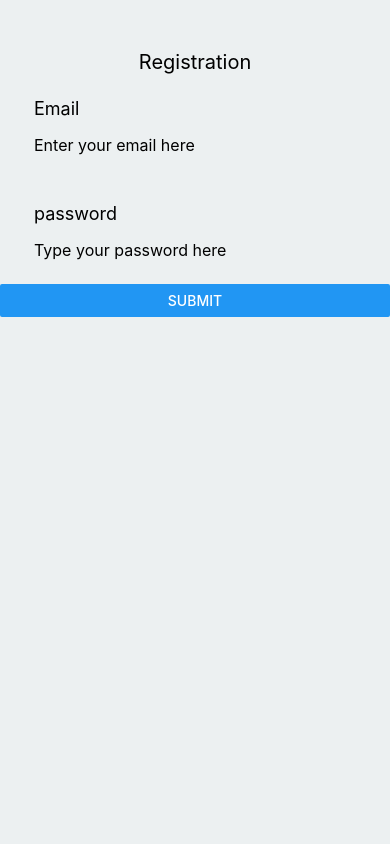
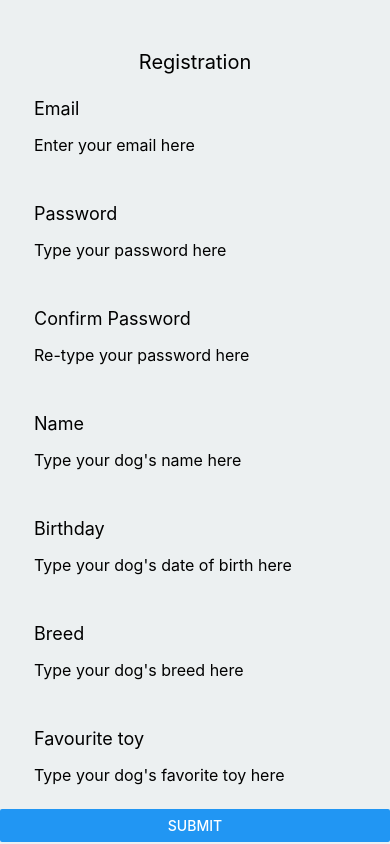
Before and after one commit to Dango3010/Woof_Instagram, a React Native app: screen / in a window 390 px wide. Built offline with nearby package versions, Linux system fonts and the light colour scheme.

Commit message:
complete formik form of the same purpose

```diff
--- a/App.js
+++ b/App.js
@@ -1,25 +1,27 @@
 import React from 'react';
-import { View, Text, TextInput, StyleSheet, Button, ScrollView } from 'react-native';
+import { View, Text, TextInput, Button, ScrollView } from 'react-native';
 import {Formik, FieldArray, ErrorMessage} from 'formik';
 
 export default function App() {
+
+  const validate = (values) => {
+    const errors = {};
+    if (!values.email) {
+      errors.email = 'Required';
+    } else if (
+      !/^[A-Z0-9._%+-]+@[A-Z0-9.-]+\.[A-Z]{2,}$/i.test(values.email)
+    ) {
+      errors.email = 'Invalid Email Address';
+    }
+    return errors;
+  }
 
   return (
     <ScrollView style={{backgroundColor: '#ecf0f1'}}>
       <Text style={{marginTop: 50, fontSize: 20, textAlign: 'center'}}>Registration</Text>
         <Formik
           initialValues={{email: '', password: '', petName: '', petBirthDate: '', breed: '', favouriteToy: ''}}
-          validate={values => {
-            const errors = {};
-            if (!values.email) {
-              errors.email = 'Required';
-            } else if (
-              !/^[A-Z0-9._%+-]+@[A-Z0-9.-]+\.[A-Z]{2,}$/i.test(values.email)
-            ) {
-              errors.email = 'Invalid Email Address';
-            }
-            return errors;
-          }}
+          validate={validate}
           onSubmit={(values, { setSubmitting }) => {
             setTimeout(() => {
               alert(JSON.stringify(values, null, 2));
@@ -31,20 +33,65 @@ export default function App() {
           <View>
               <InputWithLabel
                 label="Email"
+                name='email'
                 placeholder='Enter your email here'
                 value={values.email}
                 onChangeText={handleChange('email')}
                 onBlur={handleBlur('email')}
               />
-              <ErrorMessage style={{marginLeft: 40}} name='email' component={Text}/>
+              <ErrorMessage style={{marginLeft: 35, color: 'red'}} name='email' component={Text}/>
+
               <InputWithLabel
-                label='password'
+                label='Password'
+                name='password'
                 placeholder="Type your password here"
                 value={values.password}
                 onChangeText={handleChange('password')}
+                onBlur={handleBlur('password')}
                 secureTextEntry
               />
-              <ErrorMessage name='password' component={Text}/>
+              <ErrorMessage style={{marginLeft: 35, color: 'red'}} name='password' component={Text}/>
+
+              <InputWithLabel
+                label='Confirm Password'
+                placeholder="Re-type your password here"
+                secureTextEntry
+              />
+              {/* <ErrorMessage style={{marginLeft: 35, color: 'red'}} name='password' component={Text}/>
+                Passwords do not match, please try again. */}
+
+              <InputWithLabel
+                label="Name"
+                name='petName'
+                placeholder="Type your dog's name here"
+                value={values.petName}
+                onChangeText={handleChange('petName')}
+              />
+
+              <InputWithLabel
+                label='Birthday'
+                name='petBirthDate'
+                placeholder="Type your dog's date of birth here"
+                value={values.petBirthDate}
+                onChangeText={handleChange('petBirthDate')}
+              />
+
+              <InputWithLabel
+                label='Breed'
+                name='breed'
+                placeholder="Type your dog's breed here"
+                value={values.breed}
+                onChangeText={handleChange('breed')}
+              />
+
+              <InputWithLabel
+                label='Favourite toy'
+                name='favouriteToy'
+                placeholder="Type your dog's favorite toy here"
+                value={values.favouriteToy}
+                onChangeText={handleChange('favouriteToy')}
+              />
+
               <Button
                 title='Submit'
                 onPress={handleSubmit}
@@ -57,12 +104,6 @@ export default function App() {
   );
 };
 
-function confirmPassword (confirmPass, originalPassword) {
-  confirmPass === originalPassword
-  ? true
-  : alert("Passwords do not match, please try again.");
-};
-
 const InputWithLabel = (props) => {
   return (
     <View style={{ padding: 16 }}>
@@ -71,12 +112,12 @@ const InputWithLabel = (props) => {
       </Text>
       <TextInput
         style={{padding: 8, fontSize: 16, marginLeft: 10}}
-        placeholder={props.placeholder}
+        name={props.name}
         onChangeText={props.onChangeText}
         value={props.value}
+        placeholder={props.placeholder}
         onBlur={props.onBlur}
         secureTextEntry={props.secureTextEntry}
-        onSubmitEditing={props.onSubmitEditing}
       />
     </View>
   );
```
